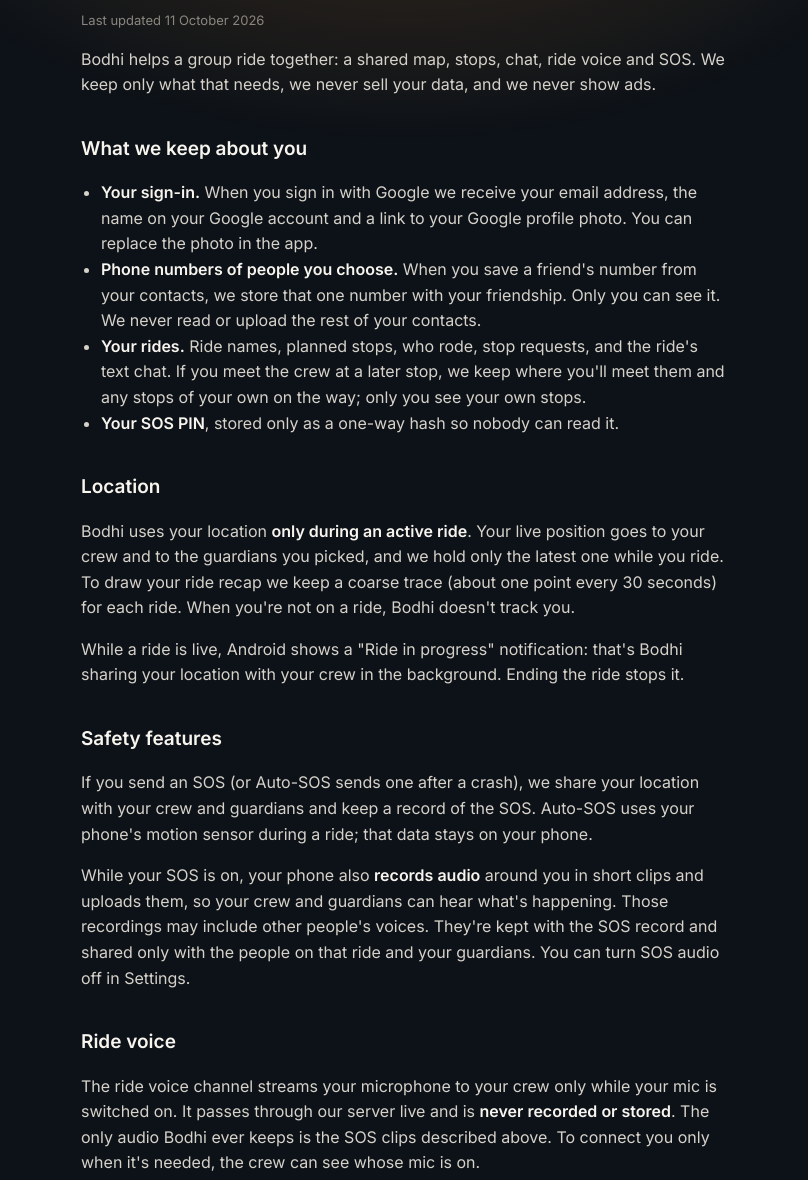
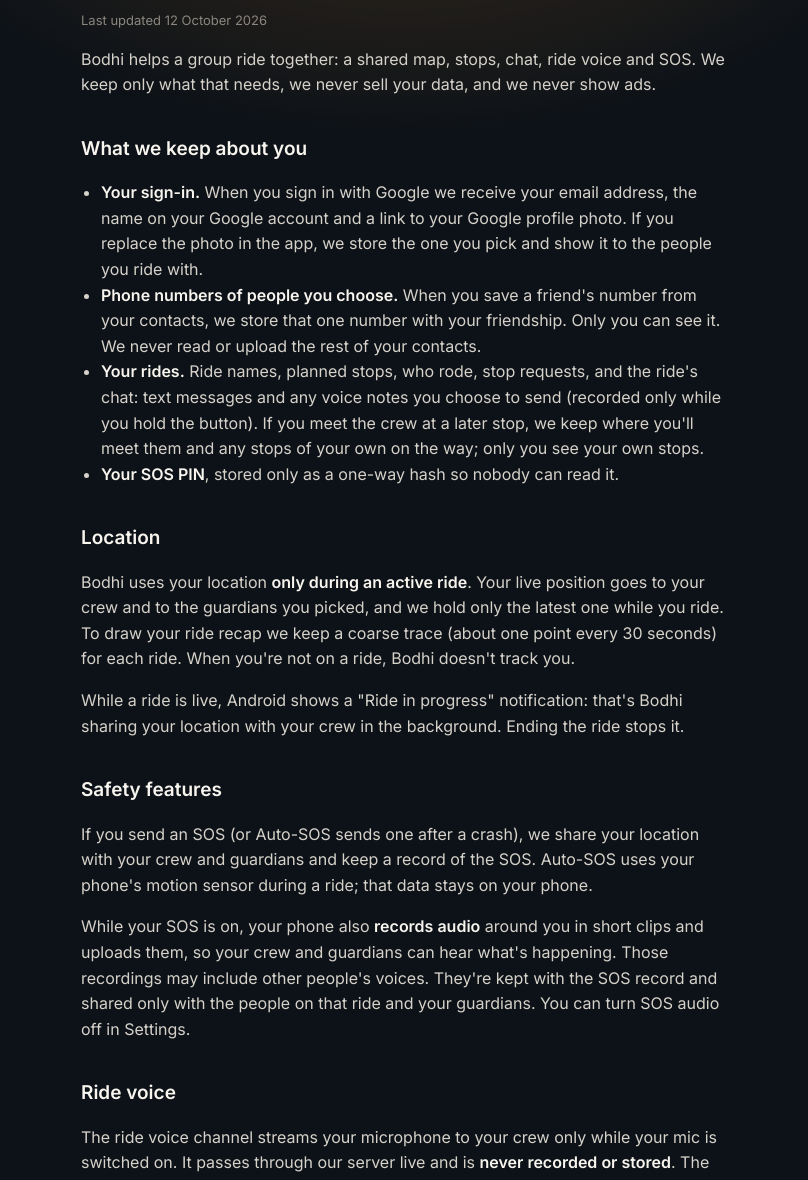
Before and after one commit to Manoj250/bodhi-app, a plain HTML site: page privacy.html in a window 1280 px wide. Shown: the part 152-1332 px from the top of the page, without its empty margins (235-1043 px from the left). Drawn offline with Linux system fonts and the light colour scheme.

Commit message:
publish site

```diff
--- a/privacy.html
+++ b/privacy.html
@@ -17,7 +17,7 @@
       <a class="brand" href="./"><img src="icon.png" alt="" />BODHI</a>
 
       <h1>Privacy policy</h1>
-      <p class="updated">Last updated 11 October 2026</p>
+      <p class="updated">Last updated 12 October 2026</p>
 
       <p>
         Bodhi helps a group ride together: a shared map, stops, chat, ride voice and SOS. We keep
@@ -28,8 +28,8 @@
       <ul>
         <li>
           <b>Your sign-in.</b> When you sign in with Google we receive your email address, the name
-          on your Google account and a link to your Google profile photo. You can replace the photo in
-          the app.
+          on your Google account and a link to your Google profile photo. If you replace the photo
+          in the app, we store the one you pick and show it to the people you ride with.
         </li>
         <li>
           <b>Phone numbers of people you choose.</b> When you save a friend's number from your
@@ -37,8 +37,9 @@
           or upload the rest of your contacts.
         </li>
         <li>
-          <b>Your rides.</b> Ride names, planned stops, who rode, stop requests, and the ride's text
-          chat. If you meet the crew at a later stop, we keep where you'll meet
+          <b>Your rides.</b> Ride names, planned stops, who rode, stop requests, and the ride's
+          chat: text messages and any voice notes you choose to send (recorded only while you hold
+          the button). If you meet the crew at a later stop, we keep where you'll meet
           them and any stops of your own on the way; only you see your own stops.
         </li>
         <li><b>Your SOS PIN</b>, stored only as a one-way hash so nobody can read it.</li>
@@ -73,7 +74,8 @@
       <p>
         The ride voice channel streams your microphone to your crew only while your mic is switched
         on. It passes through our server live and is <b>never recorded or stored</b>. The only audio
-        Bodhi ever keeps is the SOS clips described above. To connect you
+        Bodhi keeps is what you send on purpose: voice notes in the ride chat, and the SOS clips
+        described above. To connect you
         only when it's needed, the crew can see whose mic is on.
       </p>
 
```
Also changed, not shown: index.html (+1 -1 lines).
